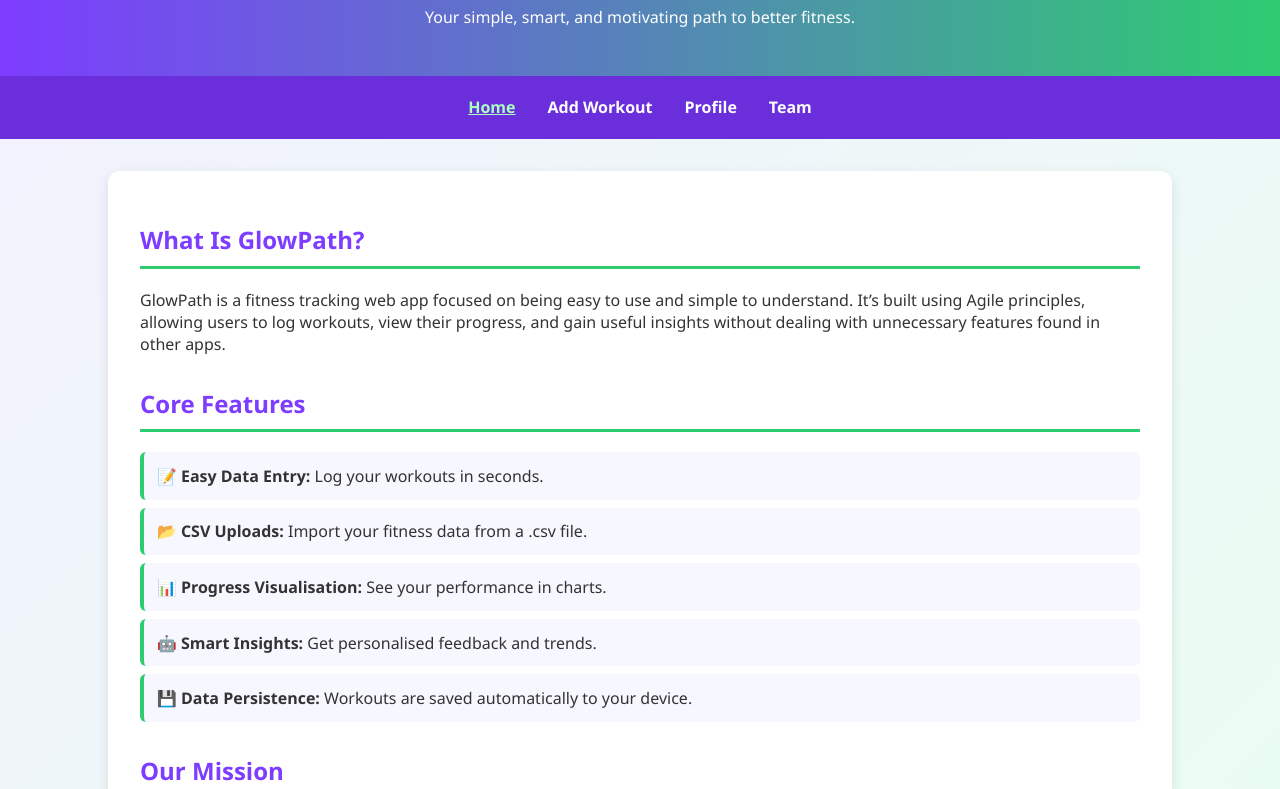
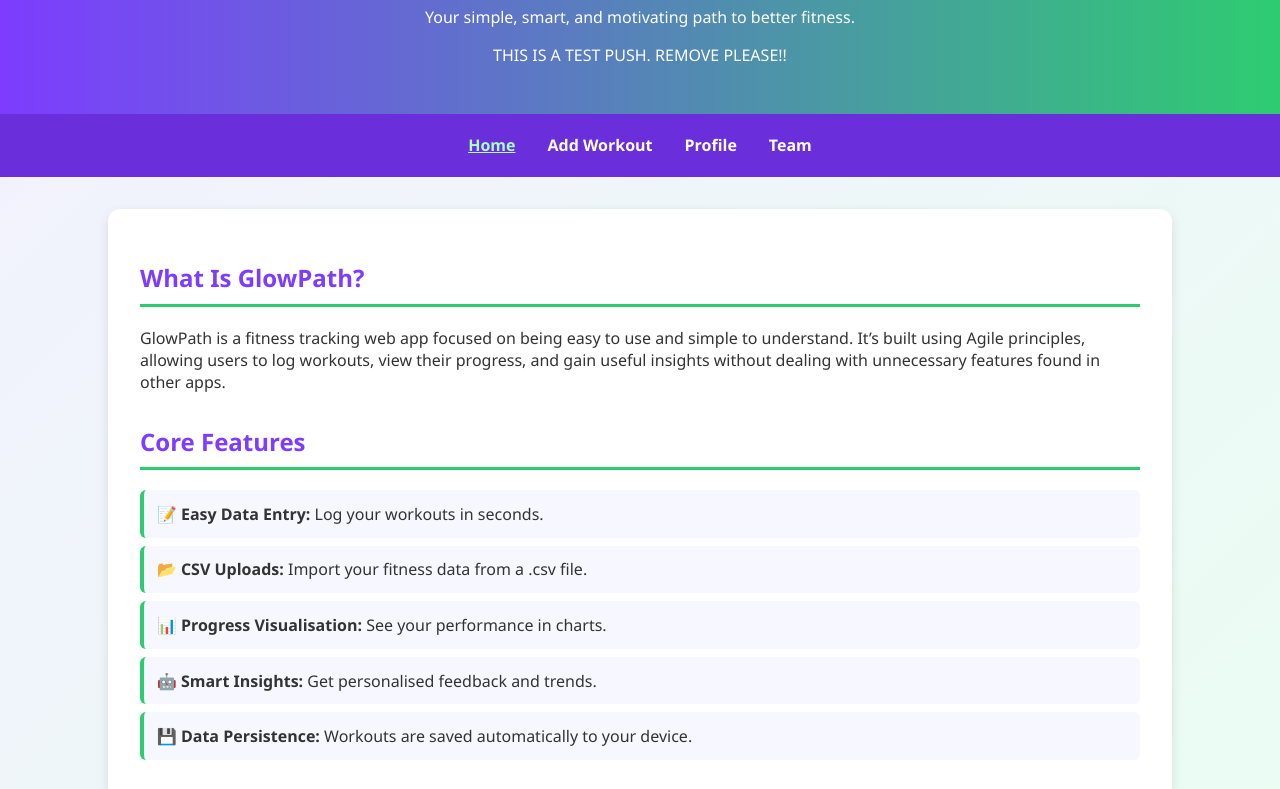
Before and after one commit to Eoghan-OD/GlowPath, a website: page public/home-glowpath.html in a window 1280 px wide. Shown: the part 215-1004 px from the top of the page. Drawn offline with Linux system fonts and the light colour scheme; files whose address does not match are found by name.

Commit message:
Update home-glowpath.html

```diff
--- a/public/home-glowpath.html
+++ b/public/home-glowpath.html
@@ -15,6 +15,7 @@
     <img src="assets/logo.png" alt="GlowPath Logo" class="glowpath-logo" />
     <h1>Welcome to GlowPath</h1>
     <p>Your simple, smart, and motivating path to better fitness.</p>
+    <p> THIS IS A TEST PUSH. REMOVE PLEASE!! </p>
   </header>
 
   <!-- Navigation bar linking to main pages -->
```
